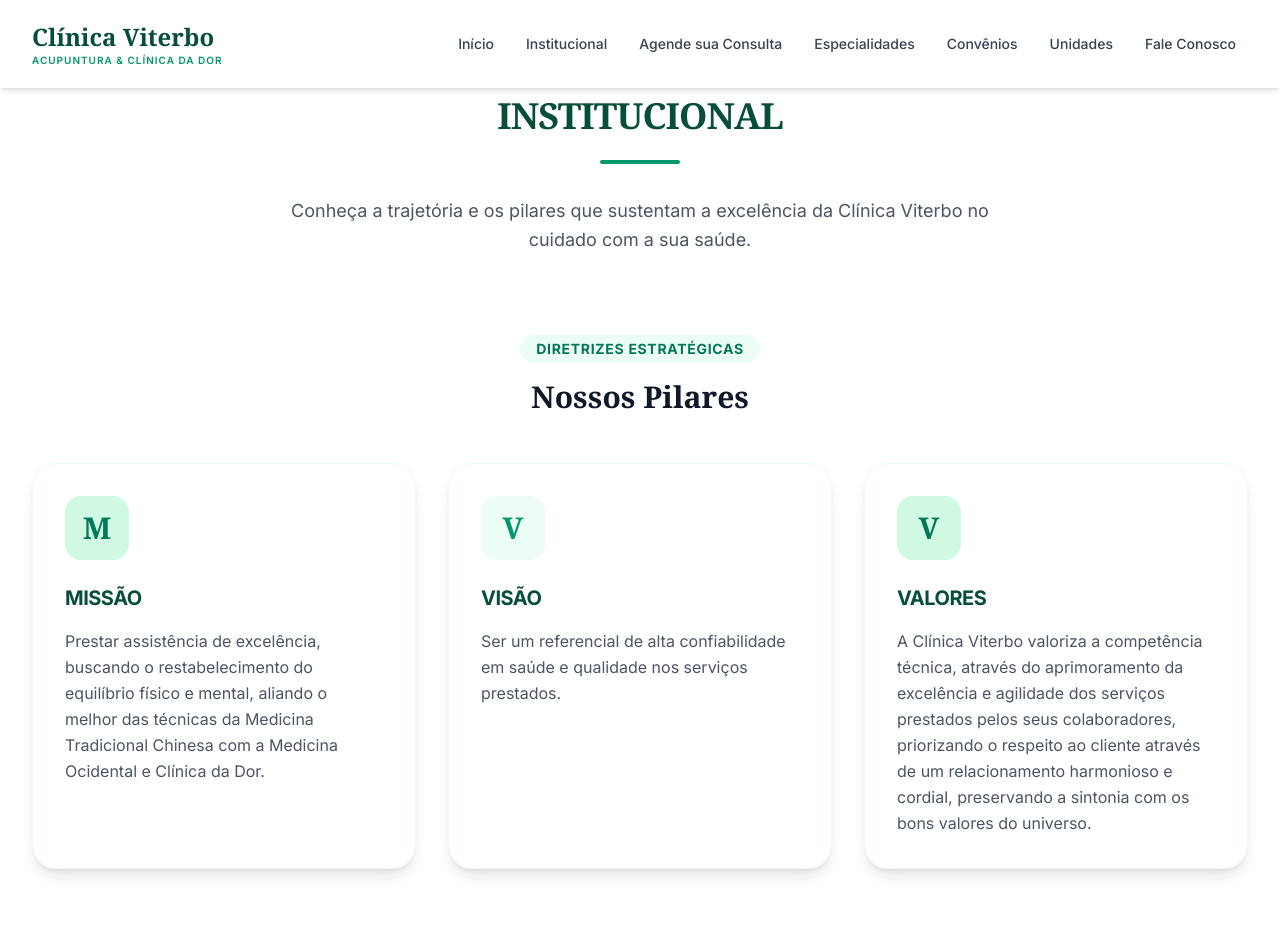
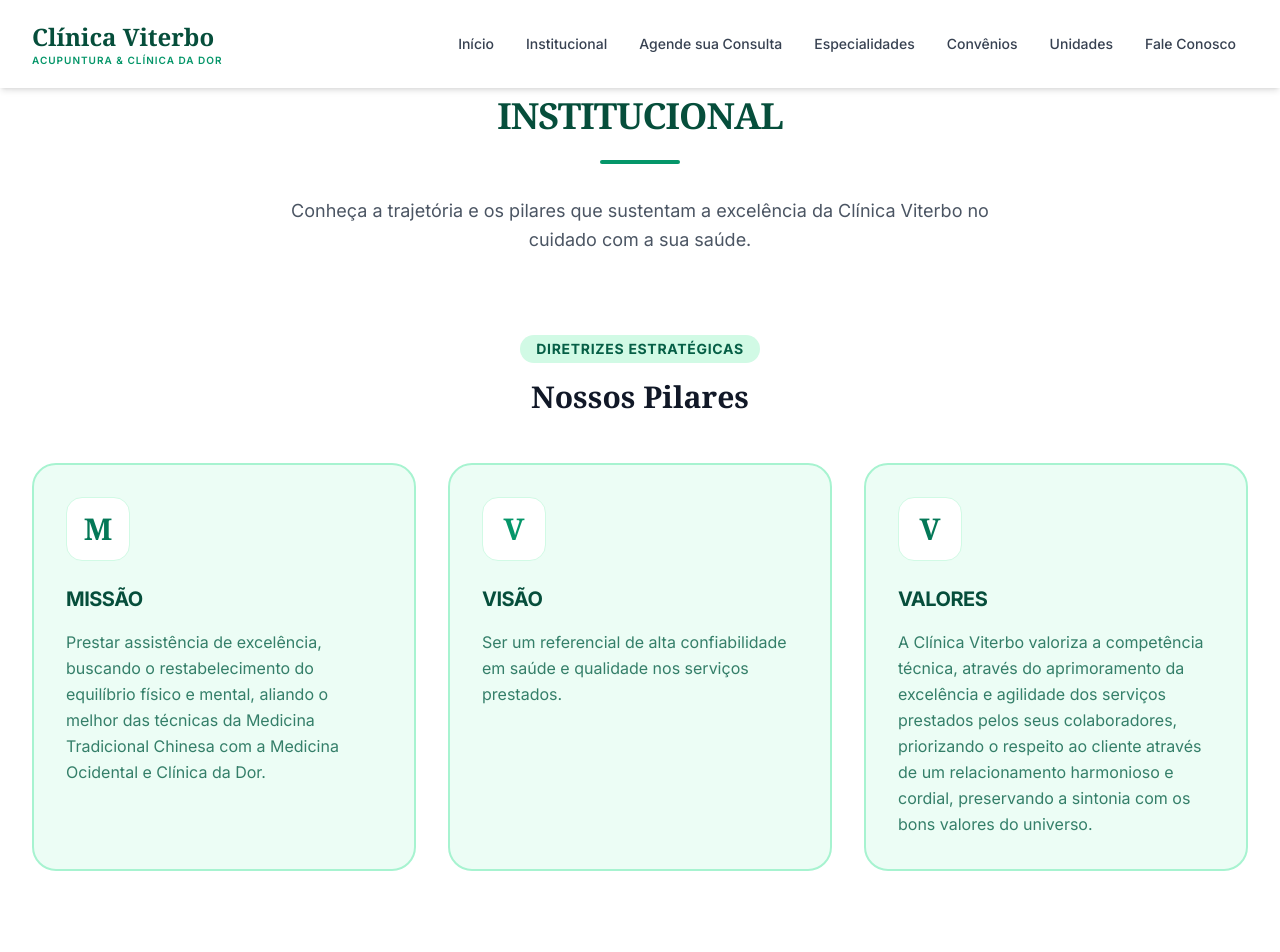
Before and after one commit to z1designweb-star/clinicaviterbo, a React (Vite) app: page /#/institucional in a window 1280 px wide. Shown: the top 952 px of the page. Built offline with nearby package versions, Linux system fonts and the light colour scheme.

Commit message:
feat: Improve institutional page styling
Refactors the styling of the institutional page to enhance visual appeal and brand consistency. Updates color palettes, border styles, and hover effects for a more polished user experience.

```diff
--- a/pages/Institutional.tsx
+++ b/pages/Institutional.tsx
@@ -17,7 +17,7 @@
         {/* Pilares Section (Mission, Vision, Values) */}
         <div className="mb-24">
           <div className="text-center mb-12">
-            <span className="inline-block px-4 py-1 bg-emerald-50 text-emerald-700 rounded-full text-sm font-bold uppercase tracking-wider mb-4">
+            <span className="inline-block px-4 py-1 bg-emerald-100 text-emerald-800 rounded-full text-sm font-bold uppercase tracking-wider mb-4">
               Diretrizes Estratégicas
             </span>
             <h2 className="text-3xl font-serif font-bold text-gray-900">Nossos Pilares</h2>
@@ -25,34 +25,34 @@
 
           <div className="grid grid-cols-1 md:grid-cols-3 gap-8">
             {/* Missão */}
-            <div className="bg-white p-8 rounded-3xl shadow-lg border border-emerald-50 hover:border-emerald-200 transition-all group">
-              <div className="w-16 h-16 bg-emerald-100 text-emerald-700 rounded-2xl flex items-center justify-center font-serif text-3xl font-bold mb-6 group-hover:bg-emerald-600 group-hover:text-white transition-colors duration-300">
+            <div className="bg-emerald-50 p-8 rounded-3xl border-2 border-emerald-200 hover:border-emerald-500 transition-all duration-500 group">
+              <div className="w-16 h-16 bg-white text-emerald-700 rounded-2xl flex items-center justify-center font-serif text-3xl font-bold mb-6 group-hover:bg-emerald-600 group-hover:text-white border border-emerald-100 transition-all duration-300">
                 M
               </div>
               <h3 className="font-bold text-emerald-900 mb-4 text-xl tracking-tight">MISSÃO</h3>
-              <p className="text-gray-600 leading-relaxed">
+              <p className="text-emerald-800/80 leading-relaxed">
                 Prestar assistência de excelência, buscando o restabelecimento do equilíbrio físico e mental, aliando o melhor das técnicas da Medicina Tradicional Chinesa com a Medicina Ocidental e Clínica da Dor.
               </p>
             </div>
 
             {/* Visão */}
-            <div className="bg-white p-8 rounded-3xl shadow-lg border border-emerald-50 hover:border-emerald-200 transition-all group">
-              <div className="w-16 h-16 bg-emerald-50 text-emerald-600 rounded-2xl flex items-center justify-center font-serif text-3xl font-bold mb-6 group-hover:bg-emerald-600 group-hover:text-white transition-colors duration-300">
+            <div className="bg-emerald-50 p-8 rounded-3xl border-2 border-emerald-200 hover:border-emerald-500 transition-all duration-500 group">
+              <div className="w-16 h-16 bg-white text-emerald-600 rounded-2xl flex items-center justify-center font-serif text-3xl font-bold mb-6 group-hover:bg-emerald-600 group-hover:text-white border border-emerald-100 transition-all duration-300">
                 V
               </div>
               <h3 className="font-bold text-emerald-900 mb-4 text-xl tracking-tight">VISÃO</h3>
-              <p className="text-gray-600 leading-relaxed">
+              <p className="text-emerald-800/80 leading-relaxed">
                 Ser um referencial de alta confiabilidade em saúde e qualidade nos serviços prestados.
               </p>
             </div>
 
             {/* Valores */}
-            <div className="bg-white p-8 rounded-3xl shadow-lg border border-emerald-50 hover:border-emerald-200 transition-all group">
-              <div className="w-16 h-16 bg-emerald-100 text-emerald-700 rounded-2xl flex items-center justify-center font-serif text-3xl font-bold mb-6 group-hover:bg-emerald-600 group-hover:text-white transition-colors duration-300">
+            <div className="bg-emerald-50 p-8 rounded-3xl border-2 border-emerald-200 hover:border-emerald-500 transition-all duration-500 group">
+              <div className="w-16 h-16 bg-white text-emerald-700 rounded-2xl flex items-center justify-center font-serif text-3xl font-bold mb-6 group-hover:bg-emerald-600 group-hover:text-white border border-emerald-100 transition-all duration-300">
                 V
               </div>
               <h3 className="font-bold text-emerald-900 mb-4 text-xl tracking-tight">VALORES</h3>
-              <p className="text-gray-600 leading-relaxed">
+              <p className="text-emerald-800/80 leading-relaxed">
                 A Clínica Viterbo valoriza a competência técnica, através do aprimoramento da excelência e agilidade dos serviços prestados pelos seus colaboradores, priorizando o respeito ao cliente através de um relacionamento harmonioso e cordial, preservando a sintonia com os bons valores do universo.
               </p>
             </div>
```
